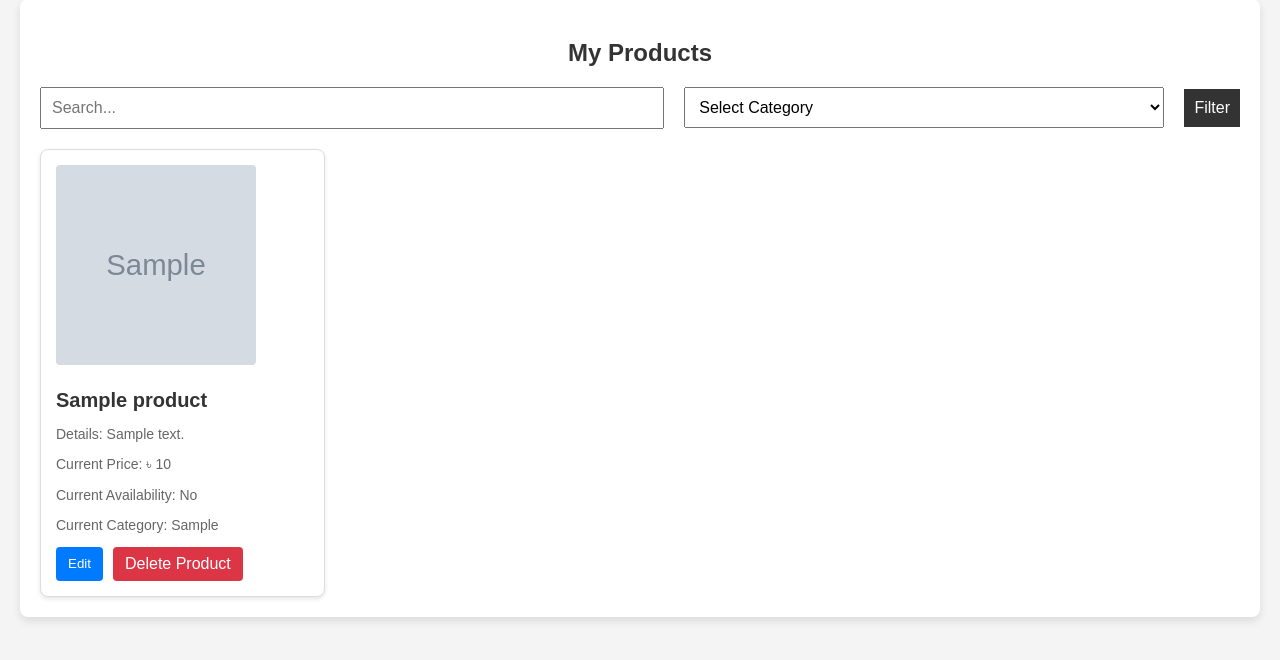
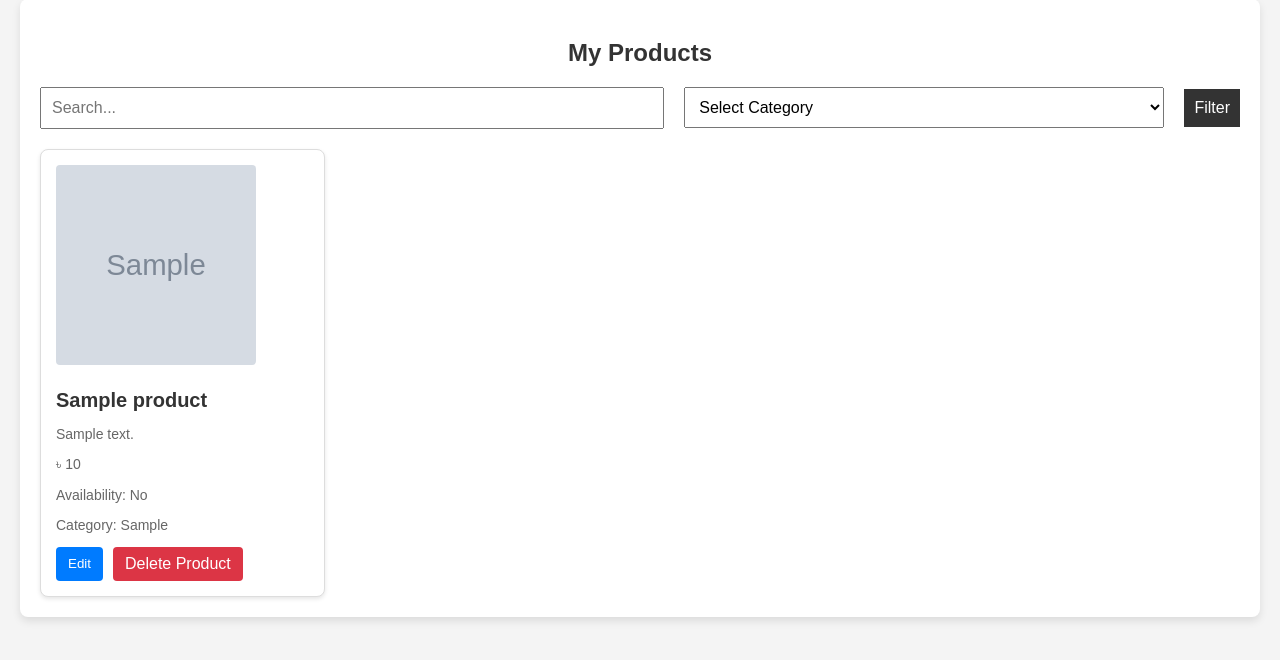
Before and after one commit to mddaf/database-lab-project, a PHP site: page /seller_home.php in a window 1280 px wide. Shown: the part 77-737 px from the top of the page. Run offline with PHP 8.4, Linux system fonts and the light colour scheme; the visitor is signed in with stand-in values (Sample User, id 1); tables that the repository leaves empty or names only in its code hold one stand-in row (values such as "Sample post"); grey boxes marked "Sample" are stand-in pictures.

Commit message:
minor changes

```diff
--- a/seller_home.php
+++ b/seller_home.php
@@ -275,10 +275,10 @@ $categoryResult = $conn->query($categoryQuery);
                     <img src="<?php echo $row['ProductImage']; ?>" alt="<?php echo $row['ProductName']; ?>">
 
                     <h3><?php echo $row['ProductName']; ?></h3>
-                    <p>Details: <?php echo $row['ProductDetails']; ?></p>
-                    <p>Current Price: ৳ <?php echo $row['Price']; ?></p>
-                    <p>Current Availability: <?php echo $row['Availability'] == 'YES' ? 'Yes' : 'No'; ?></p>
-                    <p>Current Category: <?php echo htmlspecialchars($row['Category']); ?></p>
+                    <p><?php echo $row['ProductDetails']; ?></p>
+                    <p>৳ <?php echo $row['Price']; ?></p>
+                    <p>Availability: <?php echo $row['Availability'] == 'YES' ? 'Yes' : 'No'; ?></p>
+                    <p>Category: <?php echo htmlspecialchars($row['Category']); ?></p>
 
                     <div class="btn">
                         <!-- Edit Button -->
```
Also changed, not shown: uploads/66ef067f43287.jpg (added).
